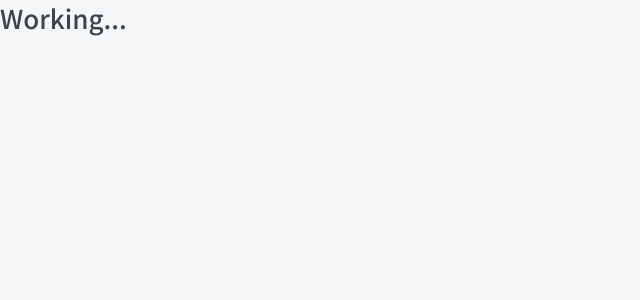
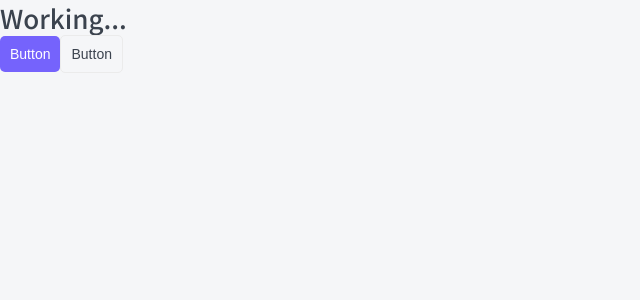
Before and after one commit to alexboagreek/next-js, a Next.js app: page / in a window 1280 px wide. Shown: the top 300 px of the page, without its empty margins (0-640 px from the left). Built offline with nearby package versions, Linux system fonts and the light colour scheme.

Commit message:
feat: step_7.4 добавлен компонент <Button />

```diff
--- /dev/null
+++ b/components/Button/Button.module.css
@@ -0,0 +1,31 @@
+.button {
+    display: inline-block;
+    box-sizing: border-box;
+    padding: 10px;
+    cursor: pointer;
+    text-align: center;
+    border: none;
+    border-radius: 5px;
+    font-size: 14px;
+    transition: all 0.4s ease-in-out;
+}
+
+.primary {
+    color: var(--white);
+    background-color: var(--primary);
+}
+
+.primary:hover {
+    background-color: var(--primary-hover);
+}
+
+.ghost {
+    color: var(--black);
+    background-color: transparent;
+    border: 1px solid var(--grey-light);
+}
+
+.ghost:hover {
+    background-color: var(--primary);
+    color: var(--white);
+}
--- /dev/null
+++ b/components/Button/Button.props.ts
@@ -0,0 +1,6 @@
+import { ReactNode } from "react";
+
+export interface ButtonProps {
+  children: ReactNode;
+  appearance: 'primary' | 'ghost';
+}
--- /dev/null
+++ b/components/Button/Button.tsx
@@ -0,0 +1,16 @@
+import styles from './Button.module.css';
+import { ButtonProps } from './Button.props';
+import cn from 'classnames';
+
+export const Button = ({ appearance, children }: ButtonProps): JSX.Element => {
+  return (
+    <button
+      className={cn(styles.button, {
+        [styles.primary]: appearance == 'primary',
+        [styles.ghost]: appearance == 'ghost',
+      })}
+    >
+      { children }
+    </button>
+  )
+}
--- a/components/index.ts
+++ b/components/index.ts
@@ -1 +1,2 @@
 export * from './Htag/Htag';
+export * from './Button/Button';
--- a/package.json
+++ b/package.json
@@ -11,6 +11,7 @@
   },
   "dependencies": {
     "@types/react-dom": "18.0.8",
+    "classnames": "^2.3.1",
     "eslint-config-next": "13.0.2",
     "next": "13.0.2",
     "react": "18.2.0",
--- a/pages/index.tsx
+++ b/pages/index.tsx
@@ -1,10 +1,13 @@
 import React from 'react';
-import { Htag } from "../components";
+import { Htag, Button } from "../components";
+
 
 export default function Home(): JSX.Element {
   return (
     <>
       <Htag tag='h1'>Working...</Htag>
+      <Button appearance='primary'>Button</Button>
+      <Button appearance='ghost'>Button</Button>
     </>
   );
 }
--- a/styles/globals.css
+++ b/styles/globals.css
@@ -1,7 +1,9 @@
 :root {
   --black: #3B434E;
+  --grey-light: #EBEBEB;
   --white: #FFF;
   --primary: #7563FC;
+  --primary-hover: #432FDA;
   --tomato: #FC836D;
   --green: #1DC37E;
   --green-light: #C8F8E4;
```
Also changed, not shown: 1 other file (tests, documents, lock files or other folders).
